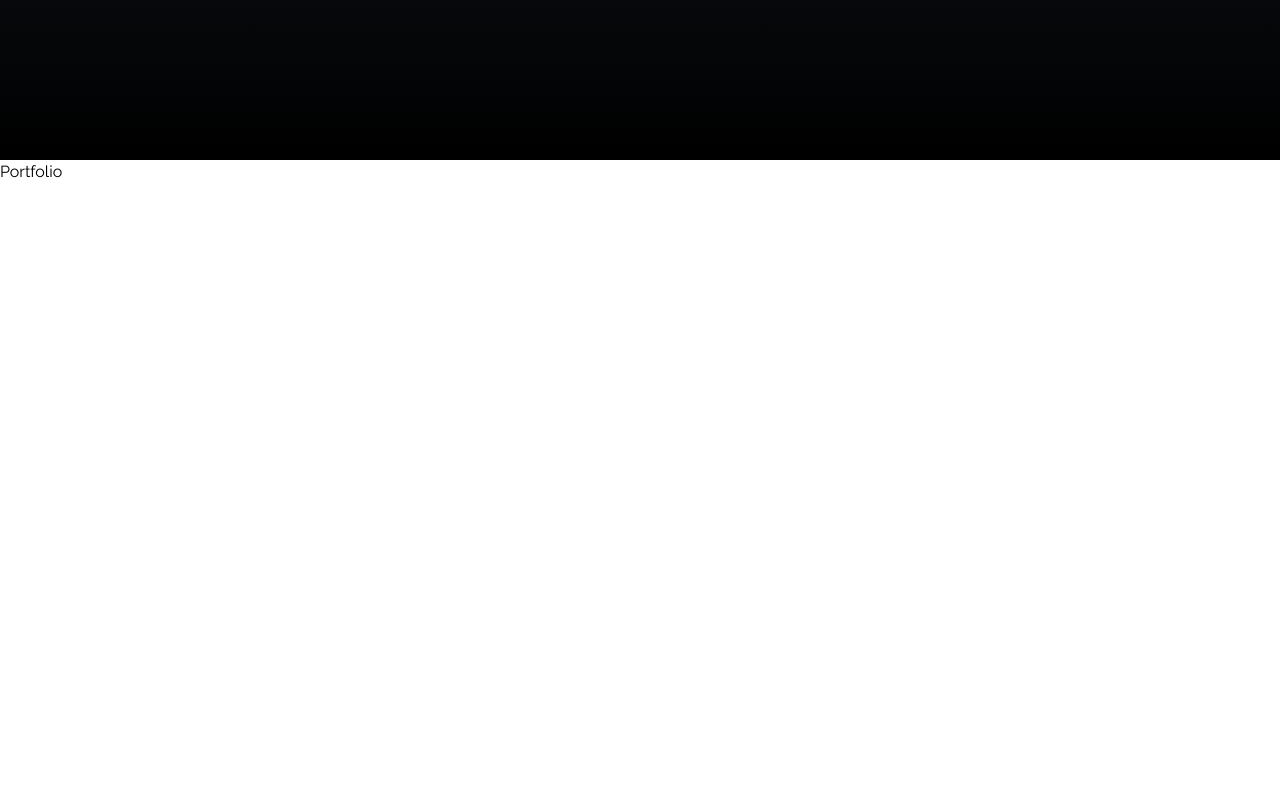
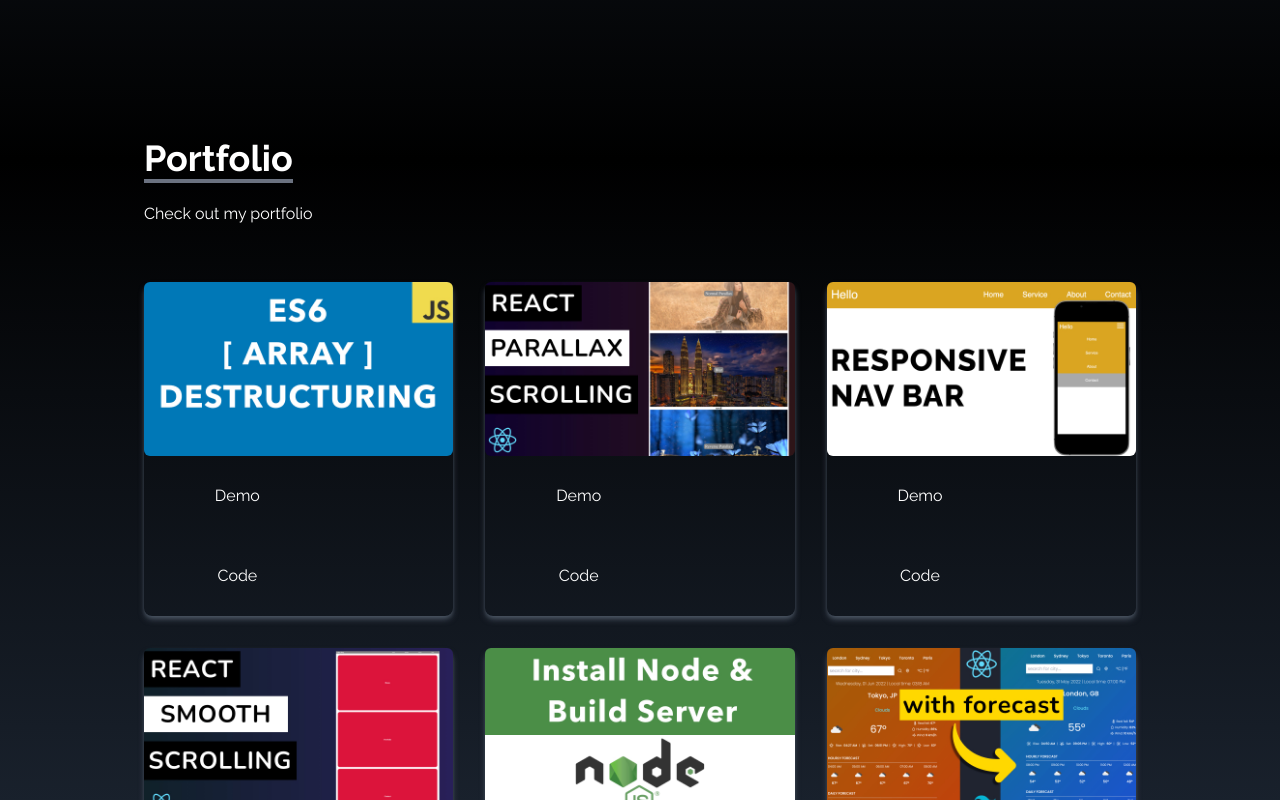
Before and after one commit to andrewhuynh561/portfolio-project, a React (Create React App) app: page / in a window 1280 px wide. Shown: the part 1440-2240 px from the top of the page. Before the commit the page ends 1624 px from the top, so only its background shows below. Built offline with nearby package versions, Linux system fonts and the light colour scheme.

Commit message:
updated portfolio

```diff
--- a/src/components/Portfolio.jsx
+++ b/src/components/Portfolio.jsx
@@ -7,9 +7,61 @@
 import reactWeather from "../assets/portfolio/reactWeather.jpg";
 
 const Portfolio = () => {
+  const portfolios=[
+    {
+      id:1,
+      src:arrayDestruct
+    },
+    {
+      id:2,
+      src:reactParallax
+    },{
+      id:3,
+      src:navbar
+    },{
+      id:4,
+      src:reactSmooth
+    },{
+      id:5,
+      src:installNode
+    },{
+      id:6,
+      src:reactWeather
+    },
+  ]
+
+
   return (
-    <div>
-      Portfolio
+    <div name='portfolio' className='bg-gradient-to-b from-black to-gray-800 w-full text-white md:h-screen'>
+     <div className='max-w-screen-lg p-4 mx-auto flex flex-col justify-center w-full h-full'>
+
+        <div className='pb-8'>
+          <p className='text-4xl font-bold inline border-b-4 border-gray-500'> Portfolio</p>
+
+          <p className='py-6'>Check out my portfolio</p>
+
+        </div>
+
+        <div className='grid sm:grid-cols-2 md:grid-cols-3 gap-8 sm:px-0'>
+          {
+            portfolios.map(({id,src}) => (
+              <div
+              key={id}
+              className='shadow-md shadow-gray-600 rounded-lg'>
+                <img src={src}
+                className='rounded-md duration-200 hover:scale-105'
+                alt="" />
+                <div>
+                  <button className='w-1/2 px-6 py-3 m-4 duration-200 hover:scale-105'>Demo</button >
+                  <button className='w-1/2 px-6 py-3 m-4 duration-200 hover:scale-105'>Code</button >
+                </div>
+              </div>
+
+            ))
+          }
+        </div>
+
+     </div>
     </div>
   )
 }
```
